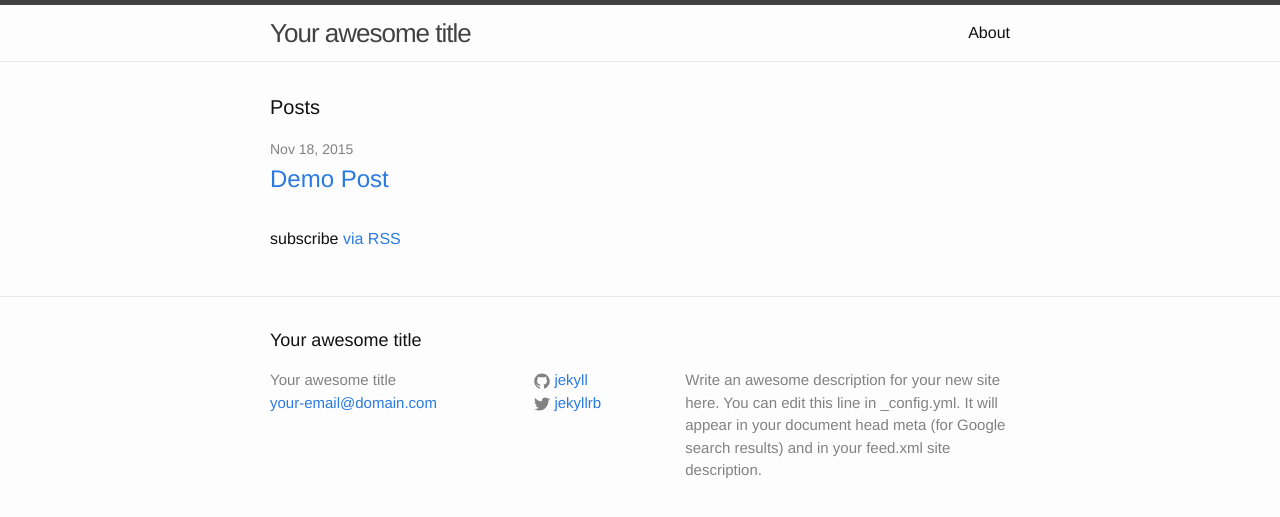
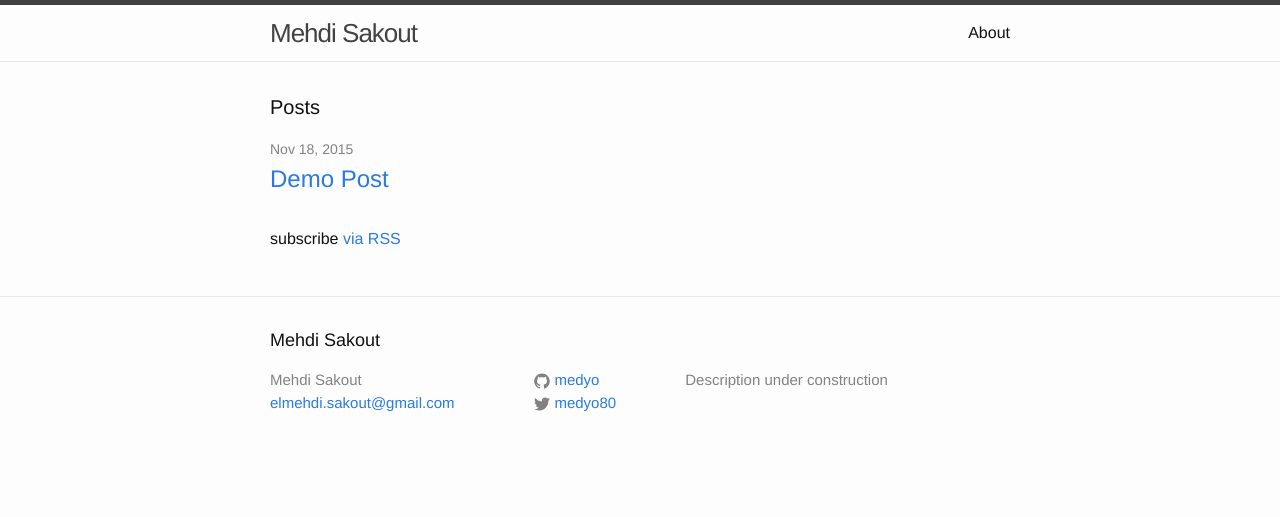
Before and after one commit to medyo/medyo.github.io, a Jekyll site: the page built from index.html, in a window 1280 px wide. Shown: the top 517 px of the page. Built offline with Jekyll 4.4.1, drawn with Linux system fonts in a browser that asks for light colours.

Commit message:
update config

```diff
--- a/_config.yml
+++ b/_config.yml
@@ -6,16 +6,14 @@
 # 'jekyll serve'. If you change this file, please restart the server process.
 
 # Site settings
-title: Your awesome title
-email: your-email@domain.com
-description: > # this means to ignore newlines until "baseurl:"
-  Write an awesome description for your new site here. You can edit this
-  line in _config.yml. It will appear in your document head meta (for
-  Google search results) and in your feed.xml site description.
+title: Mehdi Sakout
+email: elmehdi.sakout@gmail.com
+description: >
+  Description under construction
 baseurl: "" # the subpath of your site, e.g. /blog
-url: "http://yourdomain.com" # the base hostname & protocol for your site
-twitter_username: jekyllrb
-github_username:  jekyll
+url: "http://medyo.github.io" # the base hostname & protocol for your site
+twitter_username: medyo80
+github_username:  medyo
 
 # Build settings
 markdown: kramdown
```
